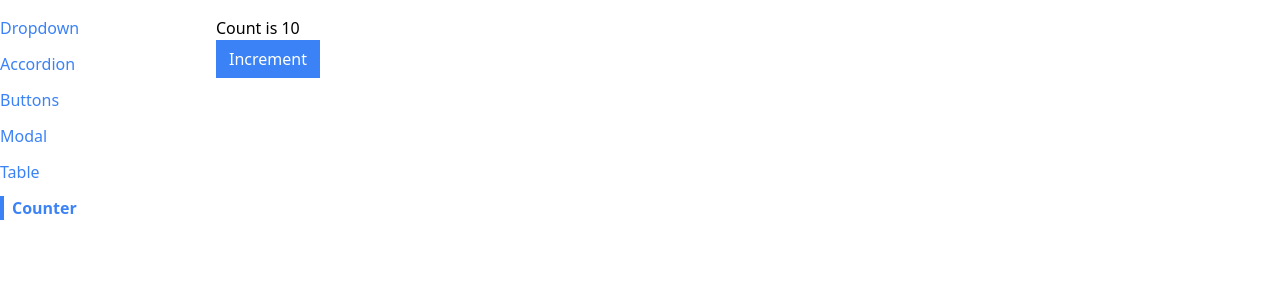
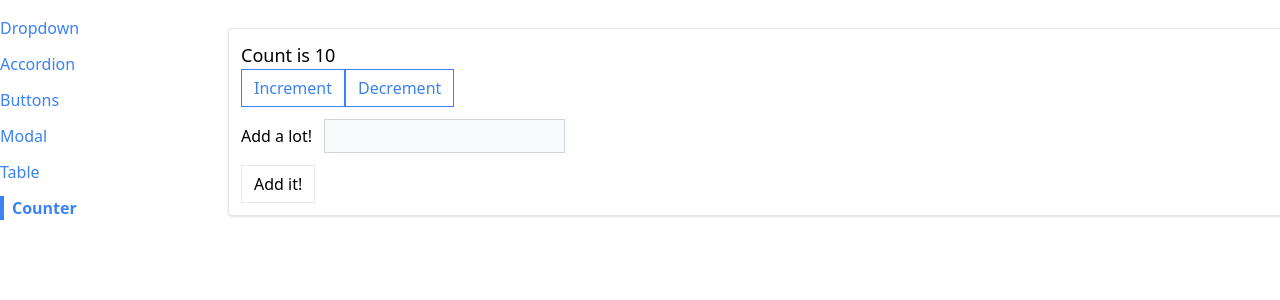
Before and after one commit to arthlimchiu/web-development, a React (Create React App) app in the folder React/comps/: page /counter in a window 1280 px wide. Shown: the top 300 px of the page. Built offline with nearby package versions, Linux system fonts and the light colour scheme; the HTML template or start-up script is replaced by a standard one.

Commit message:
Add initial implementation of useReducer

```diff
--- a/React/comps/src/pages/CounterPage.js
+++ b/React/comps/src/pages/CounterPage.js
@@ -1,15 +1,56 @@
+import { useReducer } from 'react';
 import Button from '../components/Button';
-import useCounter from '../hooks/use-counter';
+import Panel from '../components/Panel';
+
+const reducer = (state, action) => {
+    return {
+        ...state,
+        count: state.count + 1
+    };
+};
 
 export default function CounterPage({ initialCount }) {
-    const { count, increment } = useCounter(initialCount);
+    const [state, dispatch] = useReducer(reducer, {
+        count: initialCount,
+        valueToAdd: 0
+    });
+
+    const increment = () => {
+        dispatch();
+    };
+
+    const decrement = () => {
+        // setCount(count - 1);
+    };
+
+    const handleChange = (event) => {
+        const value = parseInt(event.target.value) || 0;
+        // setValueToAdd(value);
+    };
+
+    const handleSubmit = (event) => {
+        event.preventDefault();
+        // setCount(count + valueToAdd)
+        // setValueToAdd(0);
+    };
 
     return (
-        <div>
-            <h1>Count is {count}</h1>
-            <Button primary onClick={increment}>
-                Increment
-            </Button>
-        </div>
+        <Panel className="m-3">
+            <h1 className="text-lg">Count is {state.count}</h1>
+            <div className="flex flex-row">
+                <Button primary outline onClick={increment}>
+                    Increment
+                </Button>
+                <Button primary outline onClick={decrement}>
+                    Decrement
+                </Button>
+            </div>
+
+            <form onSubmit={handleSubmit}>
+                <label>Add a lot!</label>
+                <input value={state.valueToAdd || ""} onChange={handleChange} type="number" className="p-1 m-3 bg-gray-50 border border-gray-300" />
+                <Button outline>Add it!</Button>
+            </form>
+        </Panel>
     );
 }
```
